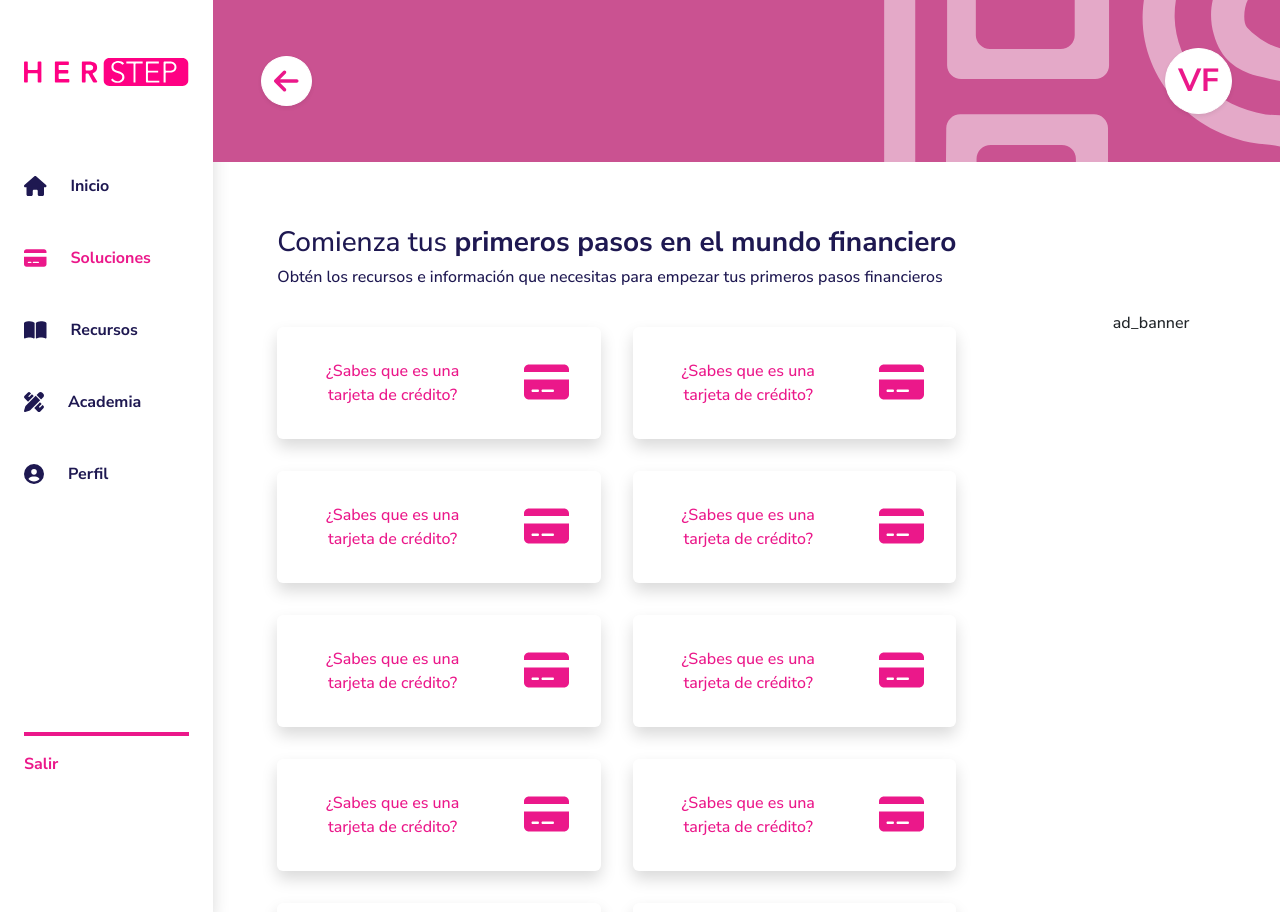
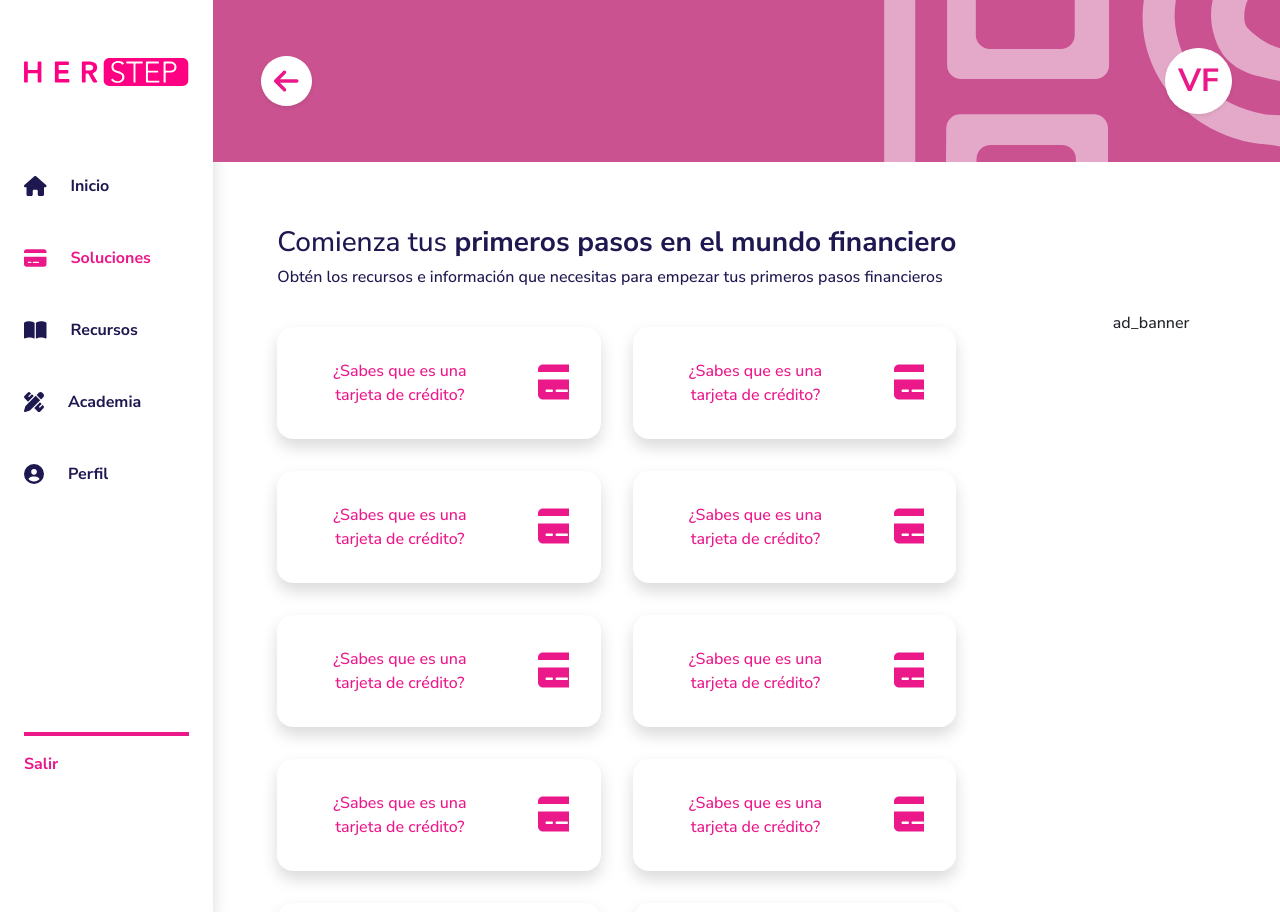
Before and after one commit to ignemdev/herstep-front, a React (Vite) app: page /soluciones in a window 1280 px wide. Built offline with nearby package versions, Linux system fonts and the light colour scheme.

Commit message:
overflow fix

```diff
--- a/src/HerStepApp.jsx
+++ b/src/HerStepApp.jsx
@@ -14,7 +14,7 @@ const HerStepApp = () => {
               id="content-wrapper"
               className="p-5"
               style={{
-                overflowY: "auto",
+                overflowY: "hidden",
                 maxHeight: "750px",
               }}
             >
--- a/src/assets/style.css
+++ b/src/assets/style.css
@@ -3,6 +3,7 @@
 * {
   margin: 0;
   font-family: "Nunito Sans", sans-serif;
+  overflow: hidden;
 }
 
 #login-background {
--- a/src/components/Solutions/SolutionCard.jsx
+++ b/src/components/Solutions/SolutionCard.jsx
@@ -3,7 +3,7 @@ import { FontAwesomeIcon } from "@fortawesome/react-fontawesome";
 const SolutionCard = ({ text, icon }) => {
   return (
     <div
-      className="card border-0 shadow m-3 align-self-center"
+      className="rounded-4 card border-0 shadow m-3 align-self-center"
       style={{ width: "40%" }}
     >
       <div className="card-body">
```
